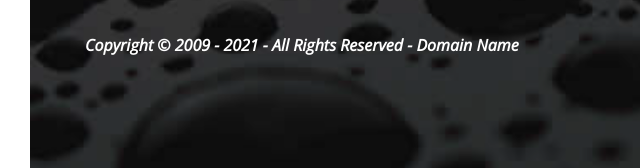
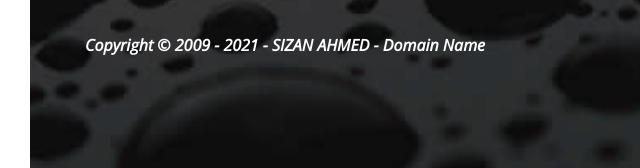
Before and after one commit to Sizan-Ahmed31/os-templates, a plain HTML site: page index.html in a window 1280 px wide. Shown: the part 5688-5856 px from the top of the page, 2-642 px from the left. Drawn offline with nearby package versions, Linux system fonts and the light colour scheme.

Commit message:
few change

```diff
--- a/index.html
+++ b/index.html
@@ -5,7 +5,7 @@
     <meta charset="UTF-8" />
     <meta http-equiv="X-UA-Compatible" content="IE=edge" />
     <meta name="viewport" content="width=device-width, initial-scale=1.0" />
-    <title>Document</title>
+    <title>os templates</title>
     <link rel="stylesheet" href="style.css" />
     <link rel="stylesheet" href="css/all.min.css">
     <link rel="stylesheet" href="css/fontawesome.min.css">
@@ -498,7 +498,7 @@
 
             </div>
             <div class="copyright">
-                <p class="copy"> copyright &copy 2009 - 2021 - All Rights Reserved - Domain Name</p>
+                <p class="copy"> copyright &copy 2009 - 2021 - SIZAN AHMED - Domain Name</p>
                 <p class="template">Template by OS Templates</p>
             </div>
         </div>
```
